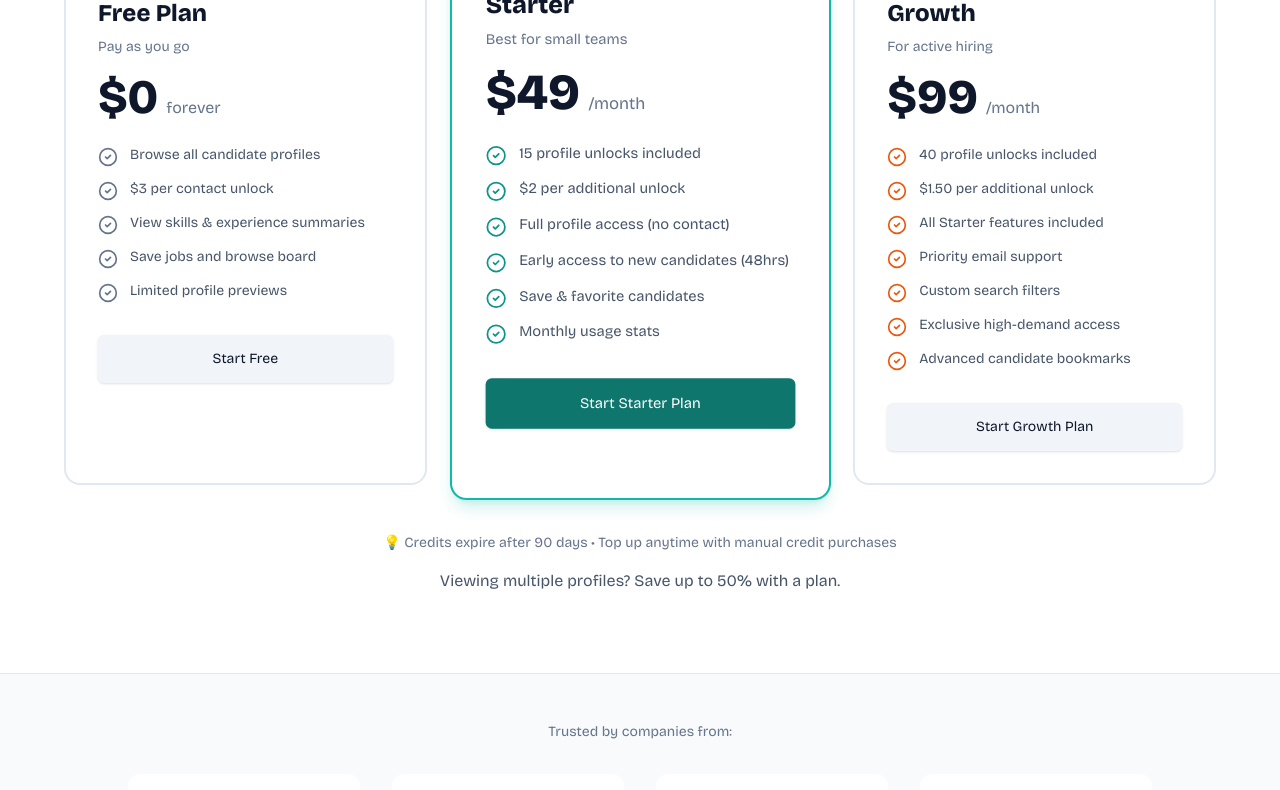
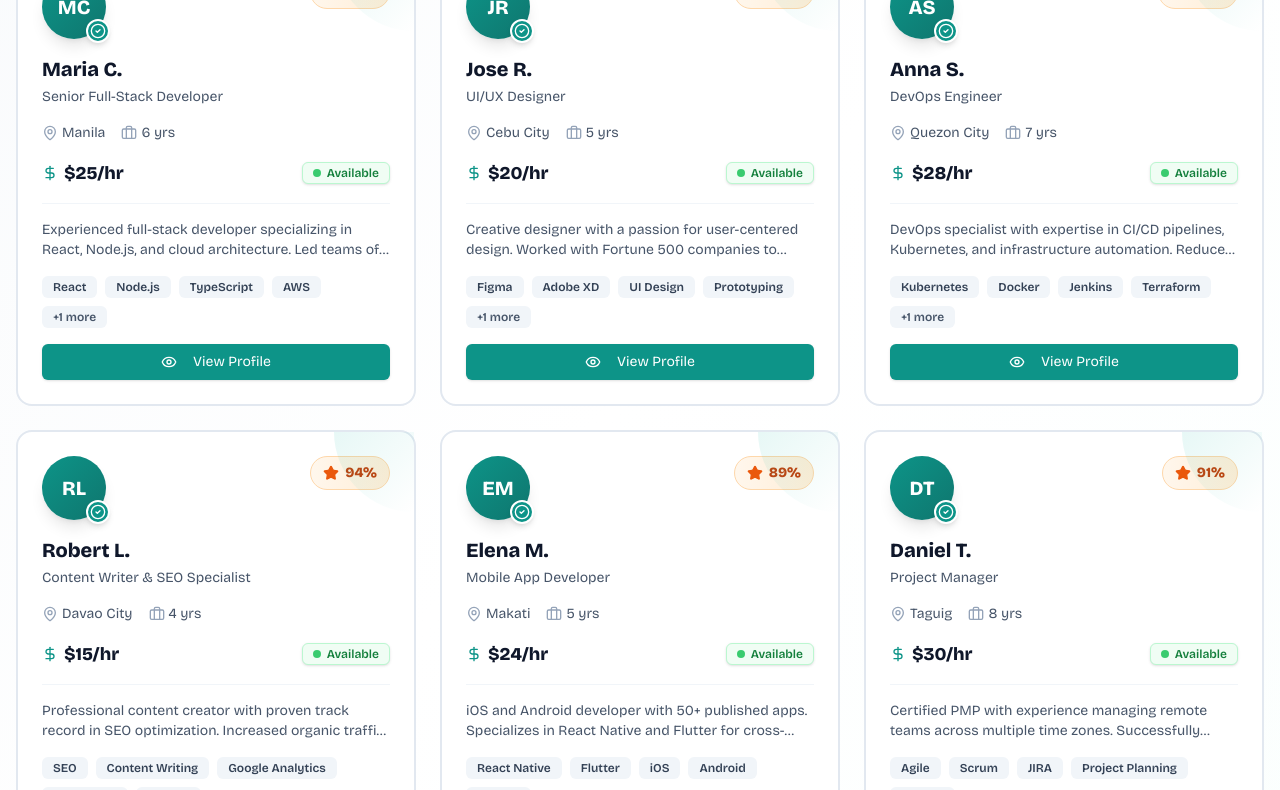
Before and after one commit to zee-go/resourcematch, a Next.js app: page /hire in a window 1280 px wide. Shown: the part 1040-1830 px from the top of the page. Built offline with nearby package versions, Linux system fonts and the light colour scheme.

Commit message:
feat(hire): Add premium AI-matched candidate preview section

```diff
--- a/src/pages/hire.tsx
+++ b/src/pages/hire.tsx
@@ -13,7 +13,10 @@ import {
   Shield,
   Star,
   ArrowRight,
-  Zap
+  Zap,
+  MapPin,
+  Briefcase,
+  Eye
 } from "lucide-react";
 
 export default function HirePage() {
@@ -71,6 +74,87 @@ export default function HirePage() {
       ],
       cta: "Start Growth Plan",
       popular: false
+    }
+  ];
+
+  const candidates = [
+    {
+      initials: "MC",
+      name: "Maria C.",
+      title: "Senior Full-Stack Developer",
+      location: "Manila",
+      experience: 6,
+      rate: 25,
+      matchScore: 95,
+      summary: "Experienced full-stack developer specializing in React, Node.js, and cloud architecture. Led teams of 5+ developers on enterprise projects...",
+      skills: ["React", "Node.js", "TypeScript", "AWS", "PostgreSQL"],
+      verified: true,
+      available: true
+    },
+    {
+      initials: "JR",
+      name: "Jose R.",
+      title: "UI/UX Designer",
+      location: "Cebu City",
+      experience: 5,
+      rate: 20,
+      matchScore: 88,
+      summary: "Creative designer with a passion for user-centered design. Worked with Fortune 500 companies to create intuitive digital experiences...",
+      skills: ["Figma", "Adobe XD", "UI Design", "Prototyping", "User Research"],
+      verified: true,
+      available: true
+    },
+    {
+      initials: "AS",
+      name: "Anna S.",
+      title: "DevOps Engineer",
+      location: "Quezon City",
+      experience: 7,
+      rate: 28,
+      matchScore: 92,
+      summary: "DevOps specialist with expertise in CI/CD pipelines, Kubernetes, and infrastructure automation. Reduced deployment time by 70%...",
+      skills: ["Kubernetes", "Docker", "Jenkins", "Terraform", "AWS"],
+      verified: true,
+      available: true
+    },
+    {
+      initials: "RL",
+      name: "Robert L.",
+      title: "Content Writer & SEO Specialist",
+      location: "Davao City",
+      experience: 4,
+      rate: 15,
+      matchScore: 94,
+      summary: "Professional content creator with proven track record in SEO optimization. Increased organic traffic by 200% for e-commerce clients...",
+      skills: ["SEO", "Content Writing", "Google Analytics", "WordPress", "Copywriting"],
+      verified: true,
+      available: true
+    },
+    {
+      initials: "EM",
+      name: "Elena M.",
+      title: "Mobile App Developer",
+      location: "Makati",
+      experience: 5,
+      rate: 24,
+      matchScore: 89,
+      summary: "iOS and Android developer with 50+ published apps. Specializes in React Native and Flutter for cross-platform solutions...",
+      skills: ["React Native", "Flutter", "iOS", "Android", "Firebase"],
+      verified: true,
+      available: true
+    },
+    {
+      initials: "DT",
+      name: "Daniel T.",
+      title: "Project Manager",
+      location: "Taguig",
+      experience: 8,
+      rate: 30,
+      matchScore: 91,
+      summary: "Certified PMP with experience managing remote teams across multiple time zones. Successfully delivered 100+ projects on time and budget...",
+      skills: ["Agile", "Scrum", "JIRA", "Project Planning", "Team Leadership"],
+      verified: true,
+      available: true
     }
   ];
 
@@ -193,6 +277,143 @@ export default function HirePage() {
               >
                 Trusted by 200+ companies • No credit card required
               </p>
+            </div>
+          </div>
+        </section>
+
+        {/* Candidate Preview Cards */}
+        <section className="py-20 bg-gradient-to-br from-slate-50 via-white to-teal-50/20">
+          <div className="container mx-auto px-4">
+            <div className="max-w-7xl mx-auto">
+              {/* Section Header */}
+              <div className="text-center mb-16">
+                <Badge className="mb-4 bg-teal-50 text-teal-700 border-teal-200 hover:bg-teal-50">
+                  <Sparkles className="w-3 h-3 mr-1" />
+                  AI-Matched Candidates
+                </Badge>
+                <h2 className="text-4xl md:text-5xl font-bold text-slate-900 mb-4">
+                  Meet Your Top Matches
+                </h2>
+                <p className="text-xl text-slate-600 max-w-2xl mx-auto">
+                  Browse verified professionals matched to your needs. Unlock full profiles to start hiring.
+                </p>
+              </div>
+
+              {/* Candidate Cards Grid */}
+              <div className="grid md:grid-cols-2 lg:grid-cols-3 gap-6 mb-12">
+                {candidates.map((candidate, index) => (
+                  <div
+                    key={index}
+                    className="group relative bg-white rounded-2xl border-2 border-slate-200 hover:border-teal-400 p-6 transition-all duration-300 hover:shadow-xl hover:-translate-y-1 animate-fade-in"
+                    style={{ animationDelay: `${index * 100}ms` }}
+                  >
+                    {/* Corner Accent */}
+                    <div className="absolute top-0 right-0 w-20 h-20 bg-gradient-to-br from-teal-500/10 to-transparent rounded-bl-full" />
+
+                    {/* Header */}
+                    <div className="flex items-start justify-between mb-4">
+                      {/* Avatar with Verification */}
+                      <div className="relative">
+                        <div className="w-16 h-16 rounded-full bg-gradient-to-br from-teal-600 to-teal-700 flex items-center justify-center text-white font-bold text-xl shadow-lg">
+                          {candidate.initials}
+                        </div>
+                        {candidate.verified && (
+                          <div className="absolute -bottom-1 -right-1 w-6 h-6 bg-teal-600 rounded-full flex items-center justify-center border-2 border-white shadow-md">
+                            <CheckCircle2 className="w-4 h-4 text-white" />
+                          </div>
+                        )}
+                      </div>
+
+                      {/* AI Match Score */}
+                      <div className="flex items-center gap-1.5 px-3 py-1.5 bg-gradient-to-r from-orange-50 to-orange-100 border border-orange-200 rounded-full">
+                        <Star className="w-4 h-4 text-orange-600 fill-orange-600" />
+                        <span className="text-sm font-bold text-orange-700">{candidate.matchScore}%</span>
+                      </div>
+                    </div>
+
+                    {/* Name & Title */}
+                    <div className="mb-4">
+                      <h3 className="text-xl font-bold text-slate-900 mb-1 group-hover:text-teal-700 transition-colors">
+                        {candidate.name}
+                      </h3>
+                      <p className="text-sm text-slate-600 font-medium">{candidate.title}</p>
+                    </div>
+
+                    {/* Meta Info */}
+                    <div className="flex items-center gap-4 mb-4 text-sm text-slate-600">
+                      <div className="flex items-center gap-1">
+                        <MapPin className="w-4 h-4 text-slate-400" />
+                        <span>{candidate.location}</span>
+                      </div>
+                      <div className="flex items-center gap-1">
+                        <Briefcase className="w-4 h-4 text-slate-400" />
+                        <span>{candidate.experience} yrs</span>
+                      </div>
+                    </div>
+
+                    {/* Hourly Rate & Status */}
+                    <div className="flex items-center justify-between mb-4 pb-4 border-b border-slate-100">
+                      <div className="flex items-center gap-1.5">
+                        <DollarSign className="w-4 h-4 text-teal-600" />
+                        <span className="text-lg font-bold text-slate-900">${candidate.rate}/hr</span>
+                      </div>
+                      {candidate.available && (
+                        <Badge className="bg-green-50 text-green-700 border-green-200 hover:bg-green-50">
+                          <span className="w-2 h-2 bg-green-500 rounded-full mr-1.5 animate-pulse" />
+                          Available
+                        </Badge>
+                      )}
+                    </div>
+
+                    {/* Summary Preview */}
+                    <p className="text-sm text-slate-600 mb-4 line-clamp-2">
+                      {candidate.summary}
+                    </p>
+
+                    {/* Skills Tags */}
+                    <div className="flex flex-wrap gap-2 mb-4">
+                      {candidate.skills.slice(0, 4).map((skill, i) => (
+                        <Badge
+                          key={i}
+                          variant="secondary"
+                          className="bg-slate-100 text-slate-700 hover:bg-slate-200 text-xs"
+                        >
+                          {skill}
+                        </Badge>
+                      ))}
+                      {candidate.skills.length > 4 && (
+                        <Badge variant="secondary" className="bg-slate-100 text-slate-600 text-xs">
+                          +{candidate.skills.length - 4} more
+                        </Badge>
+                      )}
+                    </div>
+
+                    {/* CTA Button */}
+                    <Button
+                      className="w-full bg-teal-600 hover:bg-teal-700 text-white group-hover:shadow-lg transition-all"
+                    >
+                      <Eye className="w-4 h-4 mr-2" />
+                      View Profile
+                    </Button>
+                  </div>
+                ))}
+              </div>
+
+              {/* Bottom CTA */}
+              <div className="text-center">
+                <Link href="/dashboard">
+                  <Button
+                    size="lg"
+                    className="h-14 px-8 text-lg bg-teal-700 hover:bg-teal-800 text-white shadow-lg shadow-teal-700/30"
+                  >
+                    Browse All 500+ Candidates
+                    <ArrowRight className="ml-2 h-5 w-5" />
+                  </Button>
+                </Link>
+                <p className="mt-4 text-sm text-slate-500">
+                  No credit card required • Start browsing free
+                </p>
+              </div>
             </div>
           </div>
         </section>
```
